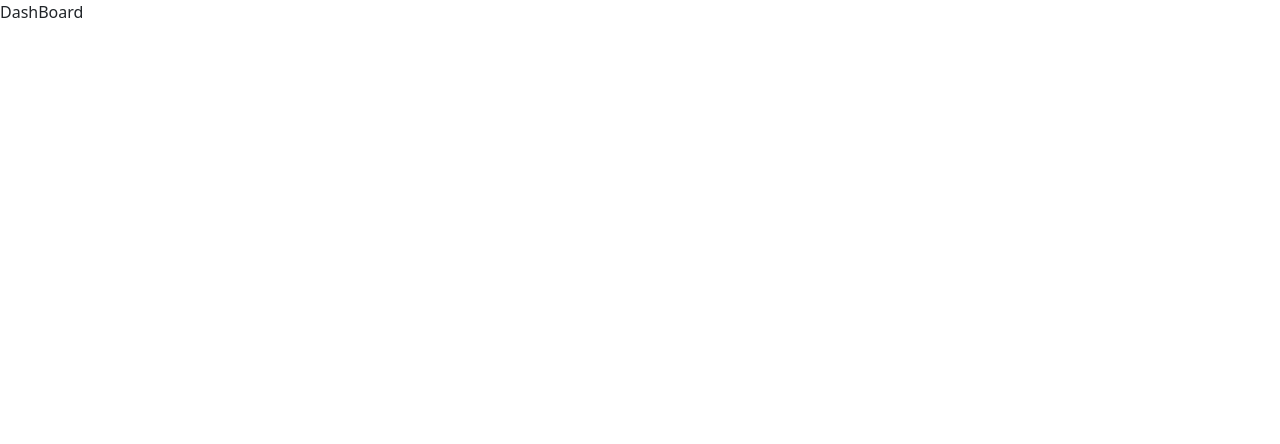
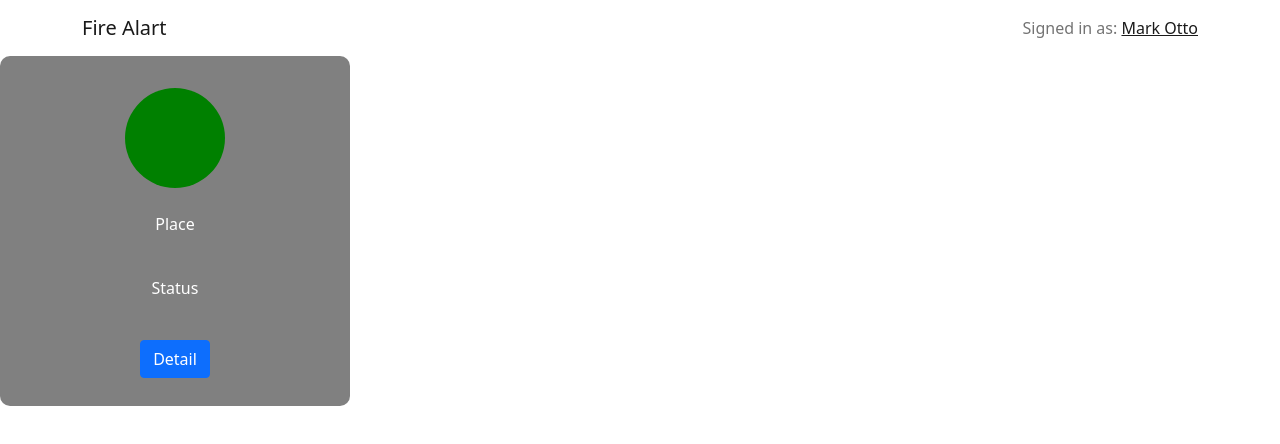
Before and after one commit to ParnThanatibordee/fire-alarm, a React (Create React App) app in the folder fire-alarm-back-end/: page /dashboard in a window 1280 px wide. Shown: the top 444 px of the page. Built offline with nearby package versions, Linux system fonts and the light colour scheme.

Commit message:
done dashboard template

```diff
--- a/fire-alarm-back-end/src/App.css
+++ b/fire-alarm-back-end/src/App.css
@@ -56,7 +56,7 @@
   margin-top: -85px;
 }
 
-.centered-form{
+.centered-form {
 	margin-top: 60px;
   display: flex;
   justify-content: center;
@@ -68,3 +68,36 @@
 	background: rgba(255, 255, 255, 0.8);
 	box-shadow: rgba(0, 0, 0, 0.3) 20px 20px 20px;
 }
+
+.dashboardPage {
+  background-color: #282c34;
+  min-height: 100vh;
+  display: flex;
+  flex-direction: column;
+  align-items: center;
+  justify-content: center;
+  font-size: calc(10px + 2vmin);
+  color: white;
+}
+
+.dashboardcard {
+  padding: 2em 0;
+  height: 350px;
+  width: 350px;
+  color: white;
+  border: black;
+  border-radius: 10px;
+  overflow: hidden;
+  background-color: gray;
+  text-align: center;
+}
+
+.circle {
+  display: flex;
+  margin-left: auto;
+  margin-right: auto;
+  width: 100px;
+  height: 100px;
+  background-color: green;
+  border-radius: 50%;
+}
--- a/fire-alarm-back-end/src/App.js
+++ b/fire-alarm-back-end/src/App.js
@@ -10,12 +10,9 @@ function App() {
     <Router>
       <Switch>
         <Route exact path="/login" component={Login} />
-      </Switch>
-      <Switch>
         <Route exact path="/signup" component={SignUp} />
-      </Switch>
-      <Switch>
         <Route exact path="/dashboard" component={DashBoard} />
+        <Route exact path="*" component={Login} />
       </Switch>
     </Router>
   );
--- a/fire-alarm-back-end/src/components/DashBoard.js
+++ b/fire-alarm-back-end/src/components/DashBoard.js
@@ -1,8 +1,31 @@
 import React from 'react'
+import 'bootstrap/dist/css/bootstrap.min.css';
+import {Navbar, Container, Button} from 'react-bootstrap';
 
 const DashBoard = () => {
   return (
-    <div>DashBoard</div>
+    <div className="DashboardPage">
+      <Navbar>
+        <Container>
+          <Navbar.Brand href="#home">Fire Alart</Navbar.Brand>
+          <Navbar.Toggle />
+          <Navbar.Collapse className="justify-content-end">
+            <Navbar.Text>
+              Signed in as: <a href="#login">Mark Otto</a>
+            </Navbar.Text>
+          </Navbar.Collapse>
+        </Container>
+      </Navbar>
+      <div className="dashboardcard">
+        <div className="circle" />
+        <br/>
+        <p>Place</p>
+        <br/>
+        <p>Status</p>
+        <br/>
+        <Button>Detail</Button>
+      </div>
+    </div>
   )
 }
 
```
Also changed, not shown: fire-alarm-back-end/src/components/PopUpSetting.js (added, +9 -0 lines).
